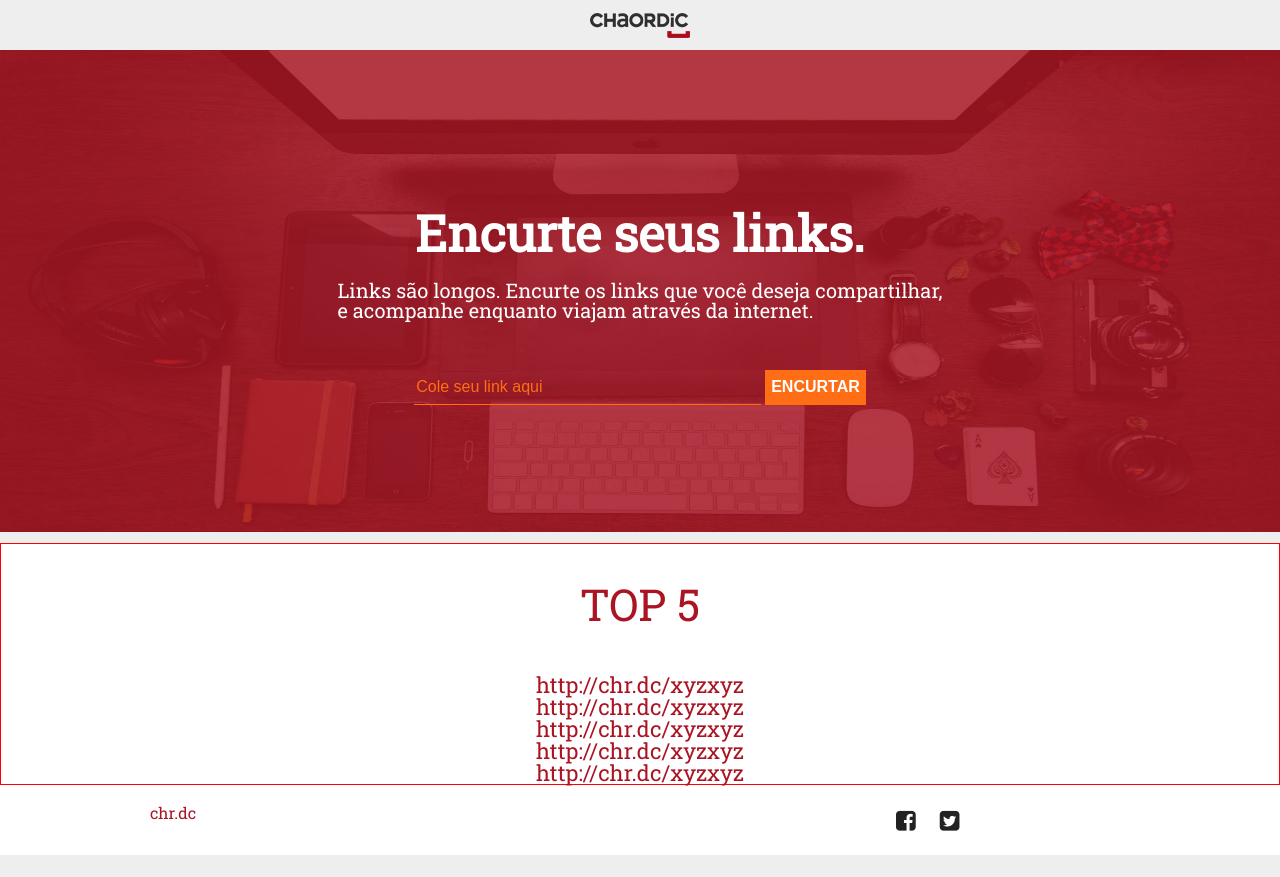
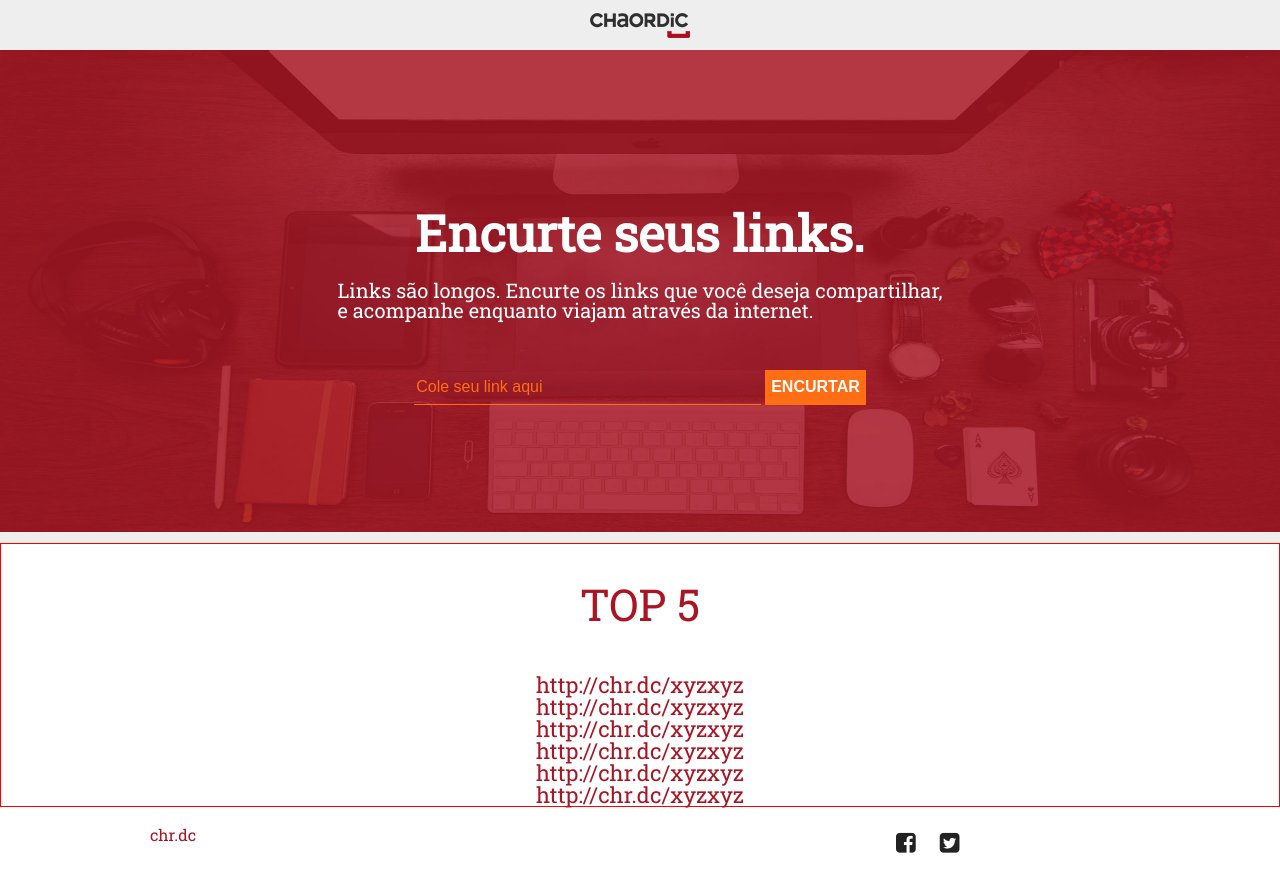
Before and after one commit to DEXTERNATAN/code-chalenge-charordic, a plain HTML site: page index.html in a window 1280 px wide. Before the commit the page ends 855 px from the top, so only its background shows below. Drawn offline with Linux system fonts and the light colour scheme.

Commit message:
Teste de mudança do diretorio

```diff
--- a/index.html
+++ b/index.html
@@ -35,6 +35,7 @@
               <li>http://chr.dc/xyzxyz</li>
               <li>http://chr.dc/xyzxyz</li>
               <li>http://chr.dc/xyzxyz</li>
+              <li>http://chr.dc/xyzxyz</li>
             </ul>
           </div>
         </div>
```
